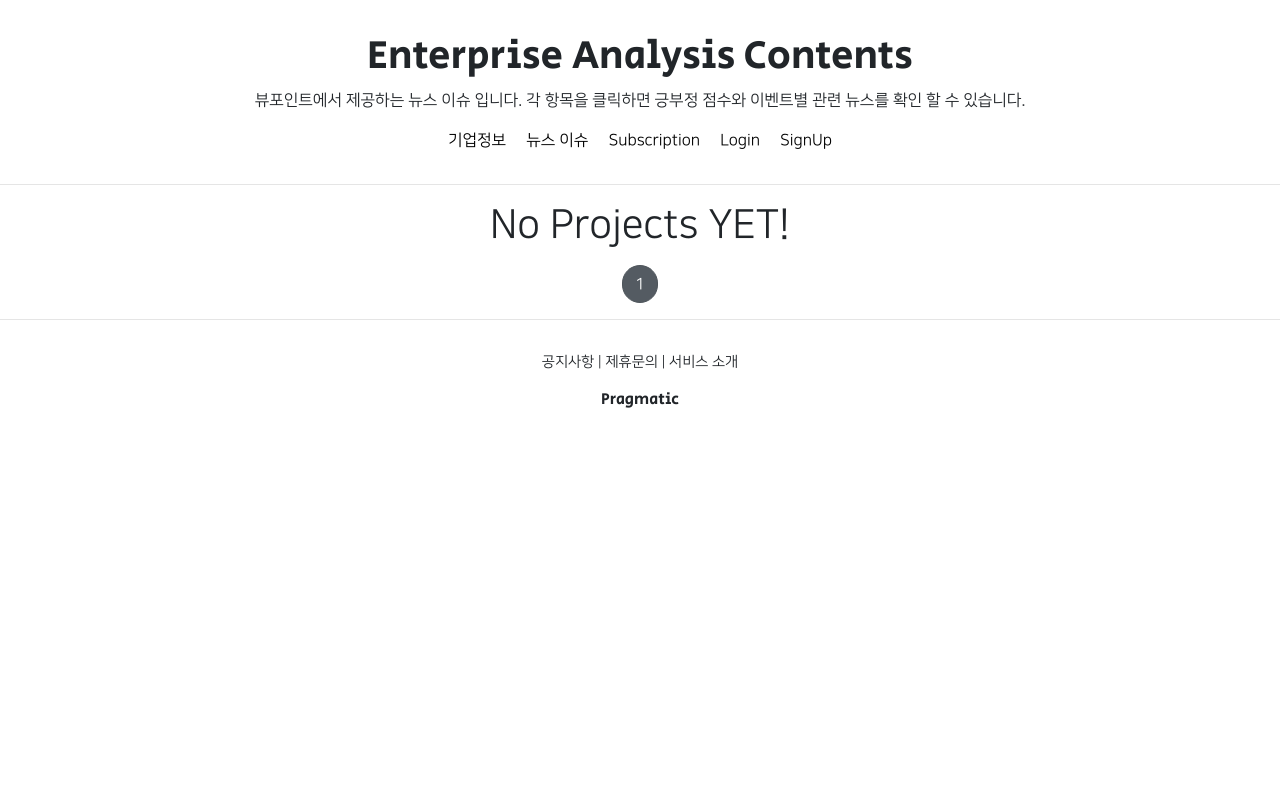
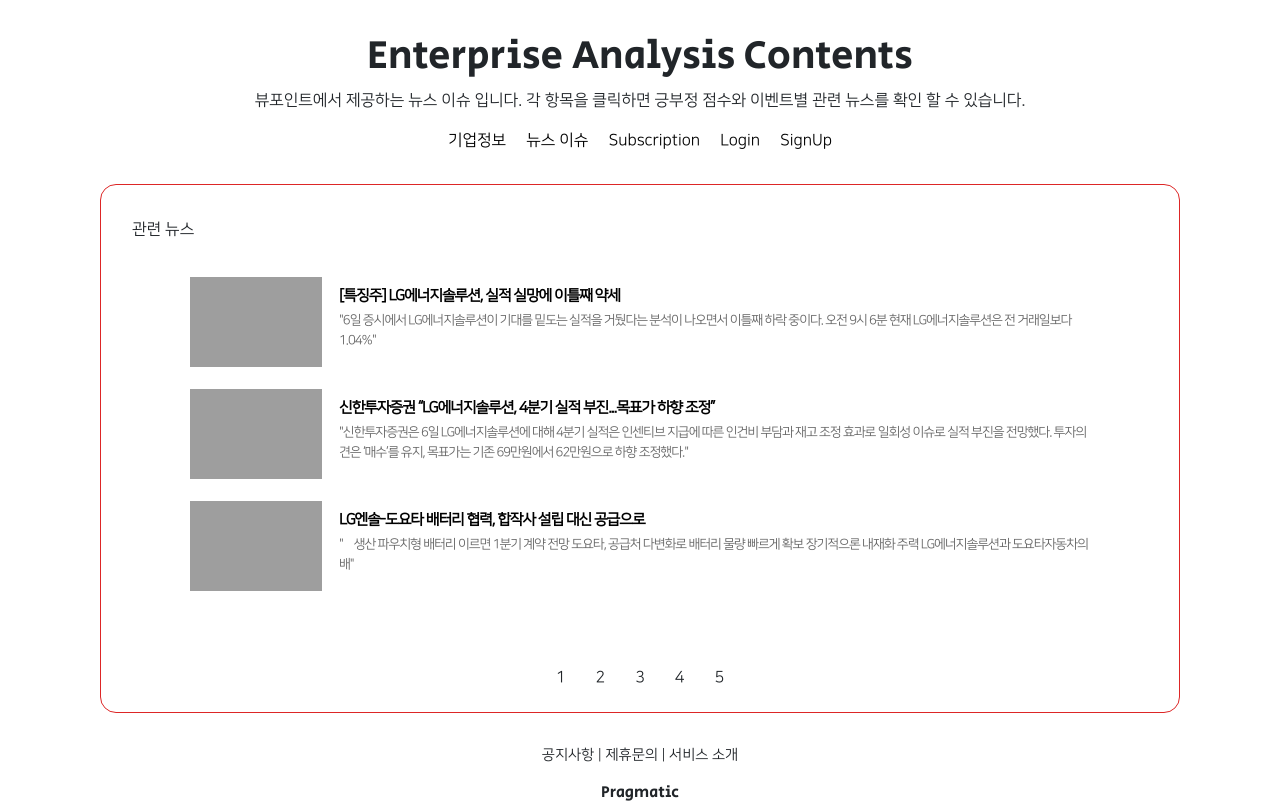
Before and after one commit to sesac-final-team-3/stock_analysis, a Django app: page /projects/list/ in a window 1280 px wide. Before the commit the page ends 408 px from the top, so only its background shows below. Run offline with Django 3.2, Linux system fonts and the light colour scheme; data that the repository does not hold is empty; some libraries are stand-ins or nearby versions; grey boxes are pictures that could not be loaded.

Commit message:
pagination

```diff
--- a/Django_jisu/pragmatic/articleapp/views.py
+++ b/Django_jisu/pragmatic/articleapp/views.py
@@ -62,7 +62,7 @@ class ArticleListView(ListView):
     model = Article
     context_object_name = 'article_list'
     template_name = 'articleapp/list.html'
-    paginate_by = 8
+    paginate_by = 2
 
     def get_queryset(self):
         return Article.objects.all().order_by('-pk')
--- a/Django_jisu/pragmatic/projectapp/templates/projectapp/list.html
+++ b/Django_jisu/pragmatic/projectapp/templates/projectapp/list.html
@@ -15,7 +15,6 @@
     table-layout: fixed;
   }
 
-
   .container div {
     display: block;
     justify-content: left;
@@ -31,7 +30,7 @@
   }
 
   .cluster_body {
-    padding: 13px 0 0;
+    padding: 13px;
   }
 
   ul {
@@ -39,12 +38,14 @@
   }
 
   .cluster_list {
-    padding-bottom: 23px;
+    padding-top: 23px;
+    padding-left: 60px;
+    padding-right: 60px;
   }
 
   .cluster_item {
     display: table;
-    padding-bottom: 11px;
+    padding-bottom: 22px;
     width: 100%;
     table-layout: fixed;
     letter-spacing: -1px;
@@ -97,11 +98,25 @@
     aspect-ratio: auto 132 / 90;
     height: 90px;
   }
+  .jisubox{
+    width : 1080px;
+    height: auto;
+    background-color: none;
+    border: 1px solid #dd2626;
+    border-radius: 1rem;
+    margin-left: auto;
+    margin-right: auto;
+    padding-top: 2rem;
+    padding-left: 1rem;
+    padding-right: 1rem;
+  }
+
 
 
 </style>
-{% if project_list %}
+
 <table cellpadding="0" cellspacing="0" class="container"></table>
+<div class="jisubox">
   <div class="col">관련 뉴스</div>
   <tr>
     <td>
@@ -147,23 +162,11 @@
       </div>
     </td>
   </tr>
-  </div>
+  <script src="{% static 'js/magicgrid.js' %}"></script>
+
+  {% include 'snippets/pagination.html' with page_obj=page_obj %}
 </div>
-<script src="{% static 'js/magicgrid.js' %}"></script>
-{% else %}
-<div class="text-center">
-  <h1>No Projects YET!</h1>
 </div>
-{% endif %} {% include 'snippets/pagination.html' with page_obj=page_obj %}
 
-<!-- creatproject -->
-<!-- <div style="text-align: center">
-  <a
-    href="{% url 'projectapp:create' %}"
-    class="btn btn-dark rounded-pill mt-3 mb-3 px-3"
-  >
-    Create Project
-  </a>
-</div> -->
 
 {% endblock %}
--- a/Django_jisu/pragmatic/projectapp/views.py
+++ b/Django_jisu/pragmatic/projectapp/views.py
@@ -77,7 +77,8 @@ class ProjectListView(ListView):
     model = Project
     context_object_name = 'project_list'
     template_name = 'projectapp/list.html'
-    paginate_by = 8
+    paginate_by = 3
+
 
     def get_queryset(self):
         return Project.objects.all().order_by('pk')
--- a/Django_jisu/pragmatic/static/base.css
+++ b/Django_jisu/pragmatic/static/base.css
@@ -40,6 +40,8 @@ a:hover {
     margin: 1rem 0;
 }
 
-.news_image {
-    transform: translate(300px,300px)
+.news_box {
+    width: 4rem;
+    height: 2rem;
+    background-color: brown;
 }
--- a/Django_jisu/pragmatic/templates/base.html
+++ b/Django_jisu/pragmatic/templates/base.html
@@ -7,22 +7,14 @@
 
     {% include 'header.html' %}
 
-    <hr>
+    <!-- <hr> -->
 
-    {% for message in messages %}
 
-    <div class="text-center">
-        <div class="btn btn-{{ message.tags }} rounded-pill px-5 my-3">
-            {{ message }}
-        </div>
-    </div>
-
-    {% endfor %}
 
     {% block content %}
     {% endblock %}
 
-    <hr>
+    <!-- <hr> -->
 
     {% include 'footer.html' %}
 
--- a/Django_jisu/pragmatic/templates/snippets/pagination.html
+++ b/Django_jisu/pragmatic/templates/snippets/pagination.html
@@ -1,20 +1,41 @@
 <!-- 번호 매기기 -->
 
 <div style="text-align: center; margin: 1rem 0;">
+
     {% if page_obj.has_previous %}
-    <a href="?page={{ page_obj.previous_page_number }}"
-       class="btn btn-secondary rounded-pill">
-        {{ page_obj.previous_page_number }}
+    <a class="btn" href="?page={{ page_obj.previous_page_number }}" aria-label="Previous">
+        <span aria-hidden="true">&laquo;</span>
+        <!-- <a href="?page={{ page_obj.previous_page_number }}"
+        class="btn">
+        {{ page_obj.previous_page_number }} -->
     </a>
     {% endif %}
-    <a href="?page={{ page_obj.number }}"
-       class="btn btn-secondary rounded-pill active">
-        {{ page_obj.number }}
+
+    {% for i in "12345"|rjust:5 %}
+    <a href="?page={{i}}" class="btn">
+        {{i}}
     </a>
+    {% endfor %}
+    <!-- <a href="?page=1"
+       class="btn">
+        1
+    </a>
+    <a href="?page=2"
+       class="btn">
+        2
+    </a>
+    <a href="?page=3"
+       class="btn">
+        3
+    </a> -->
     {% if page_obj.has_next %}
-    <a href="?page={{ page_obj.next_page_number }}"
-       class="btn btn-secondary rounded-pill">
+    <!-- <a href="?page={{ page_obj.next_page_number }}"
+       class="btn">
         {{ page_obj.next_page_number }}
+    </a> -->
+
+    <a class="btn" href="?page={{ page_obj.next_page_number }}" aria-label="Next">
+        <span aria-hidden="true">&raquo;</span>
     </a>
     {% endif %}
 </div>
```
